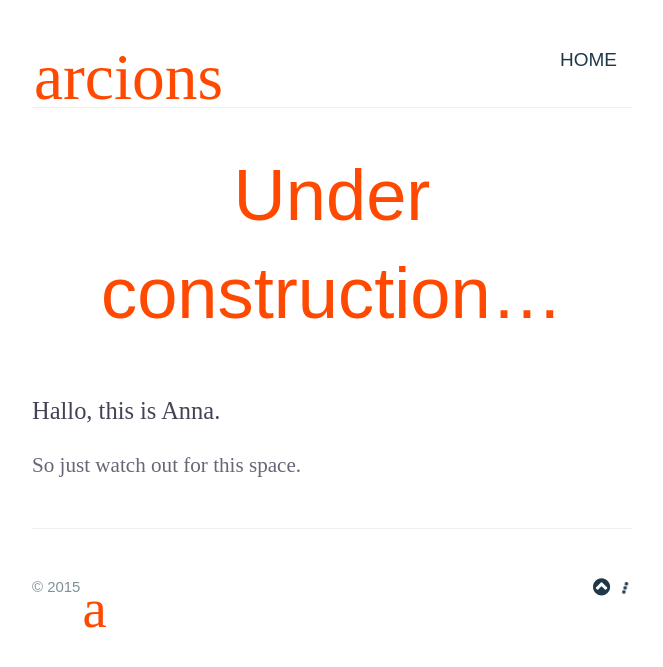
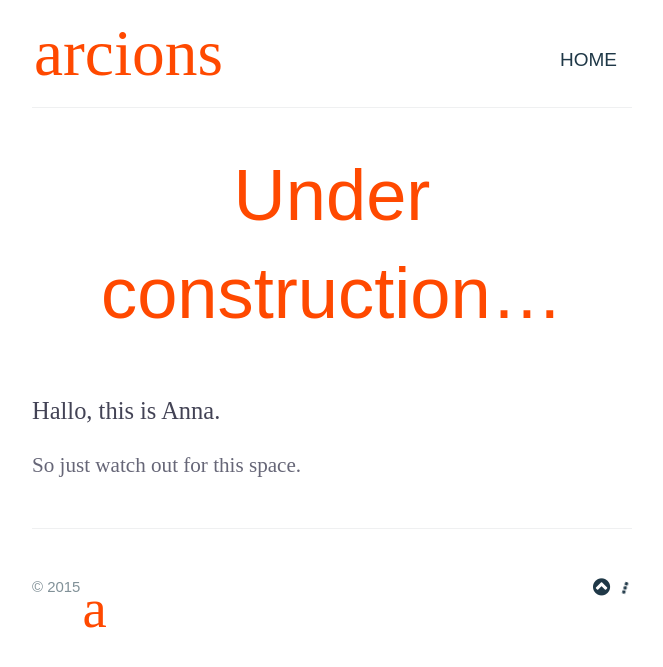
Before and after one commit to arcions/arcions.github.io, a Jekyll site: the page built from index.html, in a window 1280 px wide. Shown: the top 667 px of the page, without its empty margins (308-971 px from the left). Built offline with Jekyll 4.4.1, drawn with Linux system fonts in a browser that asks for light colours; nearby versions of some CDN libraries; some web fonts are replaced; Markdown is read by kramdown in place of the engine named in the settings.

Commit message:
Update main.css

```diff
--- a/stylesheets/main.css
+++ b/stylesheets/main.css
@@ -259,8 +259,8 @@ h6 {
 #header-left {
   float:left;
   text-align:left;
-  margin-top:0.5rem;
-  padding-top:0.5rem;
+  margin-top:-0.5rem;
+  padding-top:-0.5rem;
   /*margin-left:-13px;*/
 }
 
```
